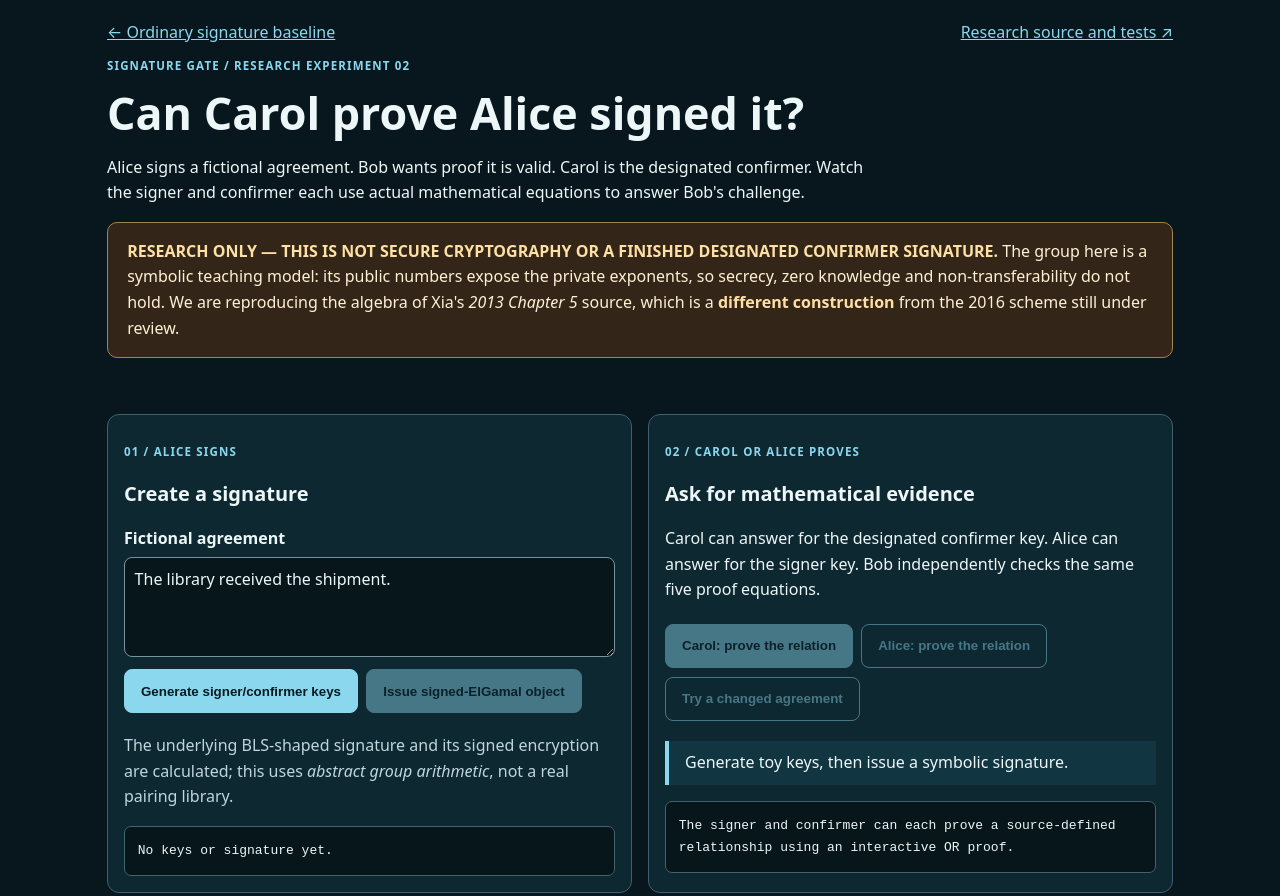
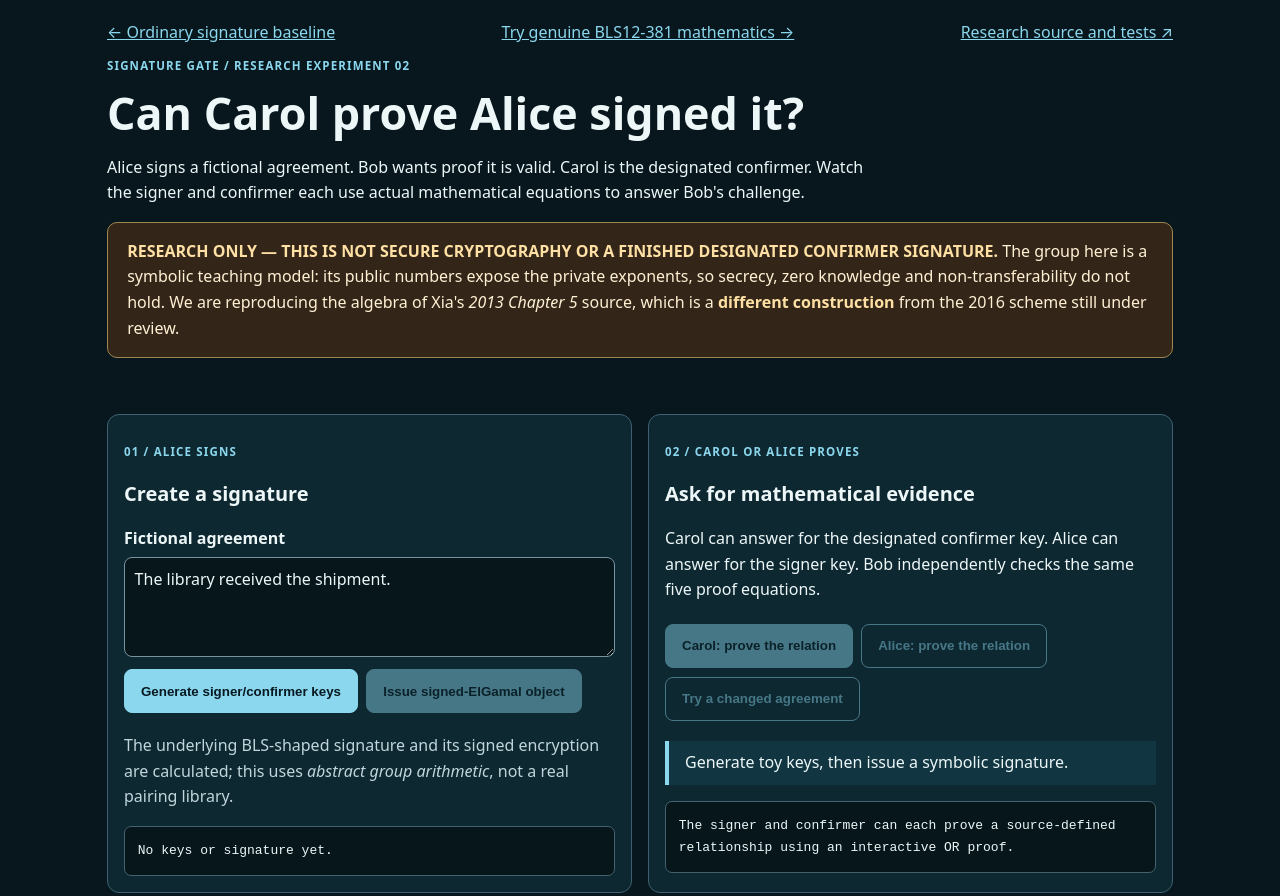
Before and after one commit to systemslibrarian/crypto-lab-confirmer-signatures, a plain HTML site: page prototype/symbolic/index.html in a window 1280 px wide. Shown: the top 896 px of the page. Drawn offline with Linux system fonts and the light colour scheme.

Commit message:
Connect symbolic source-equation workbench to genuine BLS12-381 research chapter

```diff
--- a/prototype/symbolic/index.html
+++ b/prototype/symbolic/index.html
@@ -21,7 +21,7 @@
 </head>
 <body>
 <header>
- <nav aria-label="Lab navigation"><a href="../">← Ordinary signature baseline</a><a href="https://github.com/systemslibrarian/crypto-lab-confirmer-signatures">Research source and tests ↗</a></nav>
+ <nav aria-label="Lab navigation"><a href="../">← Ordinary signature baseline</a><a href="../real/">Try genuine BLS12-381 mathematics →</a><a href="https://github.com/systemslibrarian/crypto-lab-confirmer-signatures">Research source and tests ↗</a></nav>
  <p class="tag">Signature Gate / Research experiment 02</p>
  <h1>Can Carol prove Alice signed it?</h1>
  <p>Alice signs a fictional agreement. Bob wants proof it is valid. Carol is the designated confirmer. Watch the signer and confirmer each use actual mathematical equations to answer Bob's challenge.</p>
```
